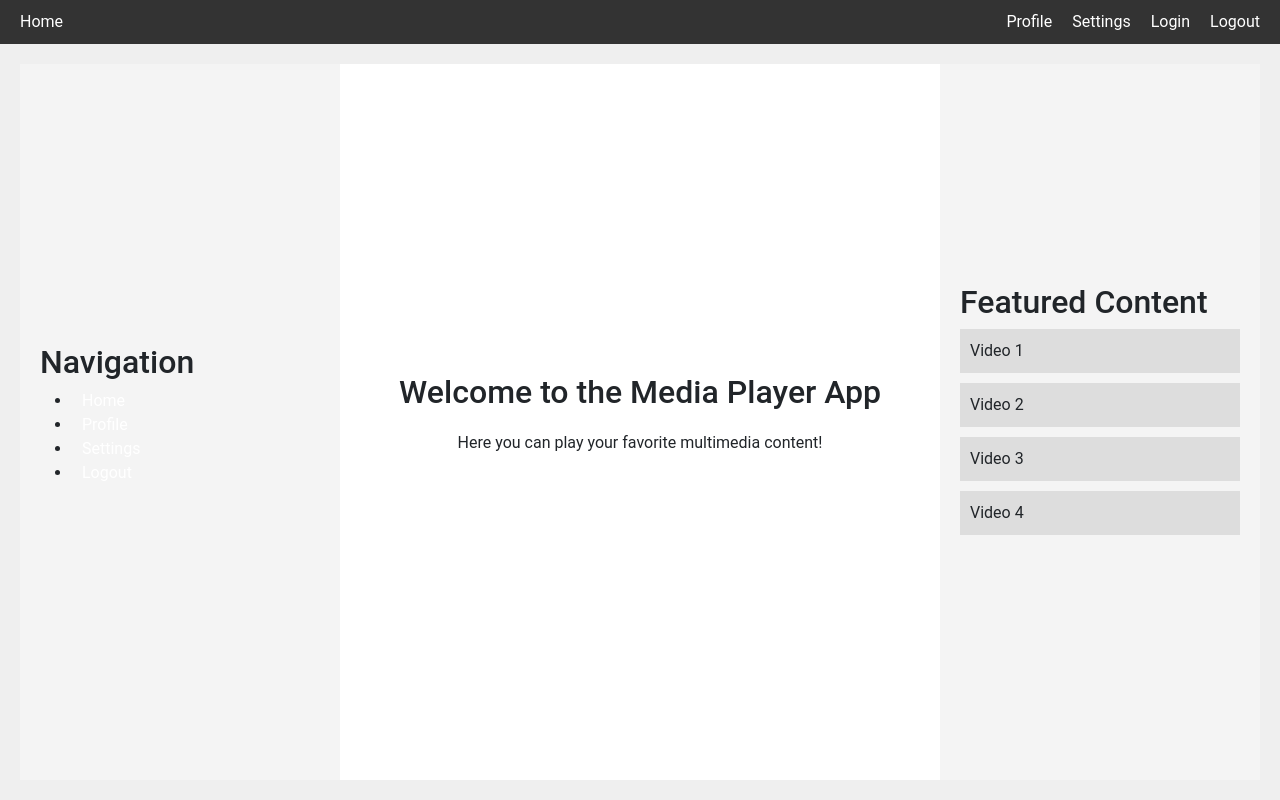
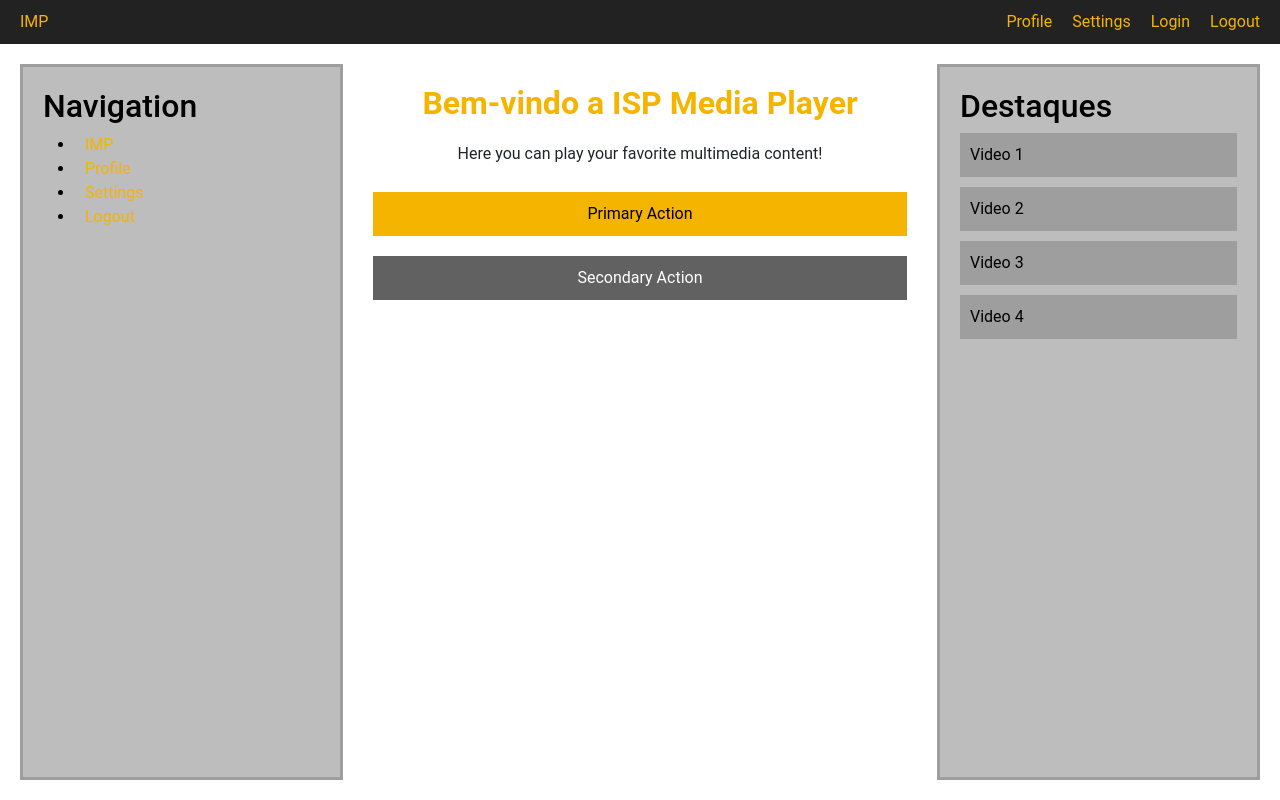
Before and after one commit to FediilvioPettrock/midia-isptec, a React (Create React App) app: page / in a window 1280 px wide. Built offline with nearby package versions, Linux system fonts and the light colour scheme.

Commit message:
alteração da paleta

```diff
--- a/src/pages/HomePage.js
+++ b/src/pages/HomePage.js
@@ -9,12 +9,13 @@ const AppContainer = styled.div`
   flex-direction: column;
   height: 100vh;
   width: 100%;
+  background-color: #FFFFFF; /* Background Principal */
 `;
 
 const Header = styled.header`
-  background-color: #333;
+  background-color: #222; /* Background de Secções */
   padding: 10px;
-  color: white;
+  color: #fff; /* Texto Principal */
 `;
 
 const Navbar = styled.nav`
@@ -40,12 +41,12 @@ const NavItems = styled.div`
 `;
 
 const NavItem = styled(Link)`
-  color: white;
+  color: #F4B400; /* Links e Acentos */
   text-decoration: none;
   margin: 0 10px;
 
   &:hover {
-    text-decoration: underline;
+    color: #F7C546;
   }
 
   @media (max-width: 768px) {
@@ -57,6 +58,7 @@ const MenuIcon = styled.div`
   display: none;
   font-size: 2rem;
   cursor: pointer;
+  color: #F4B400; /* Links e Acentos */
 
   @media (max-width: 768px) {
     display: block;
@@ -70,6 +72,7 @@ const HomeContainer = styled.div`
   box-sizing: border-box;
   align-items: center;
   justify-content: center;
+  background-color: #FFFFFF; /* Background Principal */
 `;
 
 const ContentWrapper = styled.div`
@@ -77,6 +80,7 @@ const ContentWrapper = styled.div`
   width: 100%;
   height: 100%;
   flex-direction: row;
+  border: 10px;
 
   @media (max-width: 768px) {
     flex-direction: column;
@@ -86,10 +90,11 @@ const ContentWrapper = styled.div`
 const LeftColumn = styled.div`
   flex: 1;
   padding: 20px;
-  background-color: #f4f4f4;
+  background-color: #BDBDBD; /* Background de Secções */
+  color: #000000; /* Texto Principal */
   display: flex;
   flex-direction: column;
-  justify-content: center;
+  border: solid #9E9E9E;
 
   @media (max-width: 768px) {
     order: 2;
@@ -100,11 +105,10 @@ const LeftColumn = styled.div`
 const CenterColumn = styled.div`
   flex: 2;
   padding: 20px;
-  background-color: #fff;
+  background-color: #FFFFFF; /* Background Principal */
   text-align: center;
   display: flex;
   flex-direction: column;
-  justify-content: center;
 
   @media (max-width: 768px) {
     order: 1;
@@ -115,10 +119,11 @@ const CenterColumn = styled.div`
 const RightColumn = styled.div`
   flex: 1;
   padding: 20px;
-  background-color: #f4f4f4;
+  background-color: #BDBDBD; /* Background de Secções */
+  color: #000000; /* Texto Principal */
   display: flex;
   flex-direction: column;
-  justify-content: center;
+  border: solid #9E9E9E;
 
   @media (max-width: 768px) {
     order: 3;
@@ -128,7 +133,9 @@ const RightColumn = styled.div`
 
 const WelcomeMessage = styled.h1`
   font-size: 2rem;
+  font-weight: bold;
   margin-bottom: 20px;
+  color: #F4B400; /* Cabeçalhos e Links Importantes */
 `;
 
 const ContentList = styled.ul`
@@ -139,7 +146,34 @@ const ContentList = styled.ul`
 const ContentItem = styled.li`
   margin-bottom: 10px;
   padding: 10px;
-  background-color: #ddd;
+  background-color: #9E9E9E; /* Bordas e Linhas Divisórias */
+  color: #000000; /* Texto Principal */
+`;
+
+const PrimaryButton = styled.button`
+  background-color: #F4B400; /* Botões Primários */
+  color: #000000; /* Texto Principal */
+  border: none;
+  padding: 10px 20px;
+  cursor: pointer;
+  margin: 10px;
+
+  &:hover {
+    background-color: #F7C546; /* Hover em Botões */
+  }
+`;
+
+const SecondaryButton = styled.button`
+  background-color: #616161; /* Botões Secundários */
+  color: #FFFFFF; /* Texto Branco */
+  border: none;
+  padding: 10px 20px;
+  cursor: pointer;
+  margin: 10px;
+
+  &:hover {
+    background-color: #F7C546; /* Hover em Botões */
+  }
 `;
 
 const Home = () => {
@@ -150,12 +184,11 @@ const Home = () => {
   };
 
   return (
-
     <AppContainer>
       <Header>
         <Navbar>
           <div>
-              <NavItem to="/">Home</NavItem>
+            <NavItem to="/">IMP</NavItem>
           </div>
           <MenuIcon onClick={toggleMenu}>
             {isOpen ? <FaTimes /> : <FaBars />}
@@ -174,7 +207,7 @@ const Home = () => {
             <h2>Navigation</h2>
             <nav>
               <ul>
-                  <li><NavItem to="/">Home</NavItem></li>
+                <li><NavItem to="/">IMP</NavItem></li>
                 <li><NavItem to="/profile">Profile</NavItem></li>
                 <li><NavItem to="/settings">Settings</NavItem></li>
                 <li><NavItem to="/logout">Logout</NavItem></li>
@@ -182,12 +215,14 @@ const Home = () => {
             </nav>
           </LeftColumn>
           <CenterColumn>
-              <WelcomeMessage>Welcome to the Media Player App</WelcomeMessage>
+            <WelcomeMessage>Bem-vindo a <span>ISP Media Player</span></WelcomeMessage>
             <p>Here you can play your favorite multimedia content!</p>
+            <PrimaryButton>Primary Action</PrimaryButton>
+            <SecondaryButton>Secondary Action</SecondaryButton>
             {/* Aqui você pode adicionar o componente de reprodução multimídia */}
           </CenterColumn>
           <RightColumn>
-              <h2>Featured Content</h2>
+            <h2>Destaques</h2>
             <ContentList>
               <ContentItem>Video 1</ContentItem>
               <ContentItem>Video 2</ContentItem>
@@ -198,7 +233,6 @@ const Home = () => {
         </ContentWrapper>
       </HomeContainer>
     </AppContainer>
-
   );
 };
 
```
Lines whose indentation alone changed are shown as unchanged.
